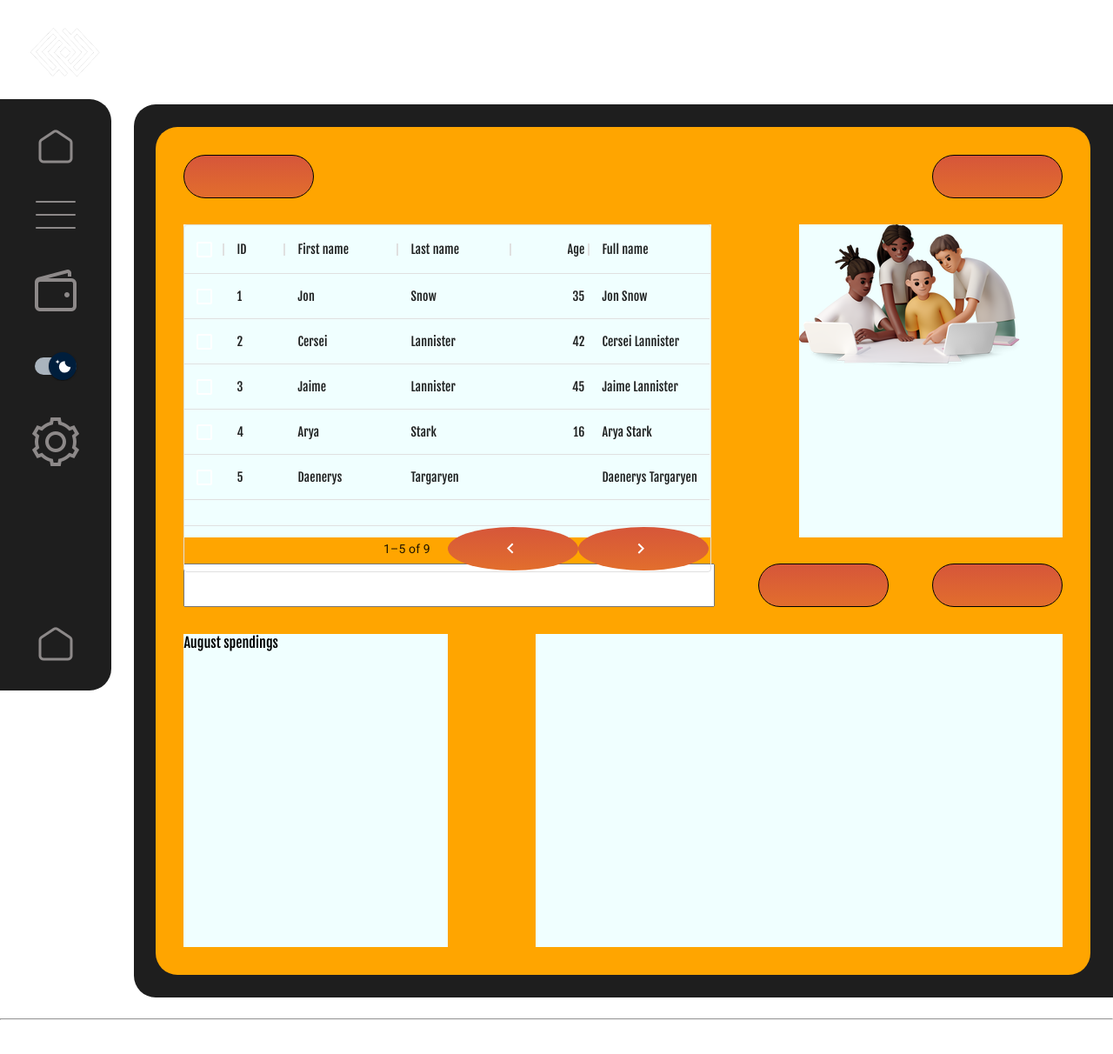
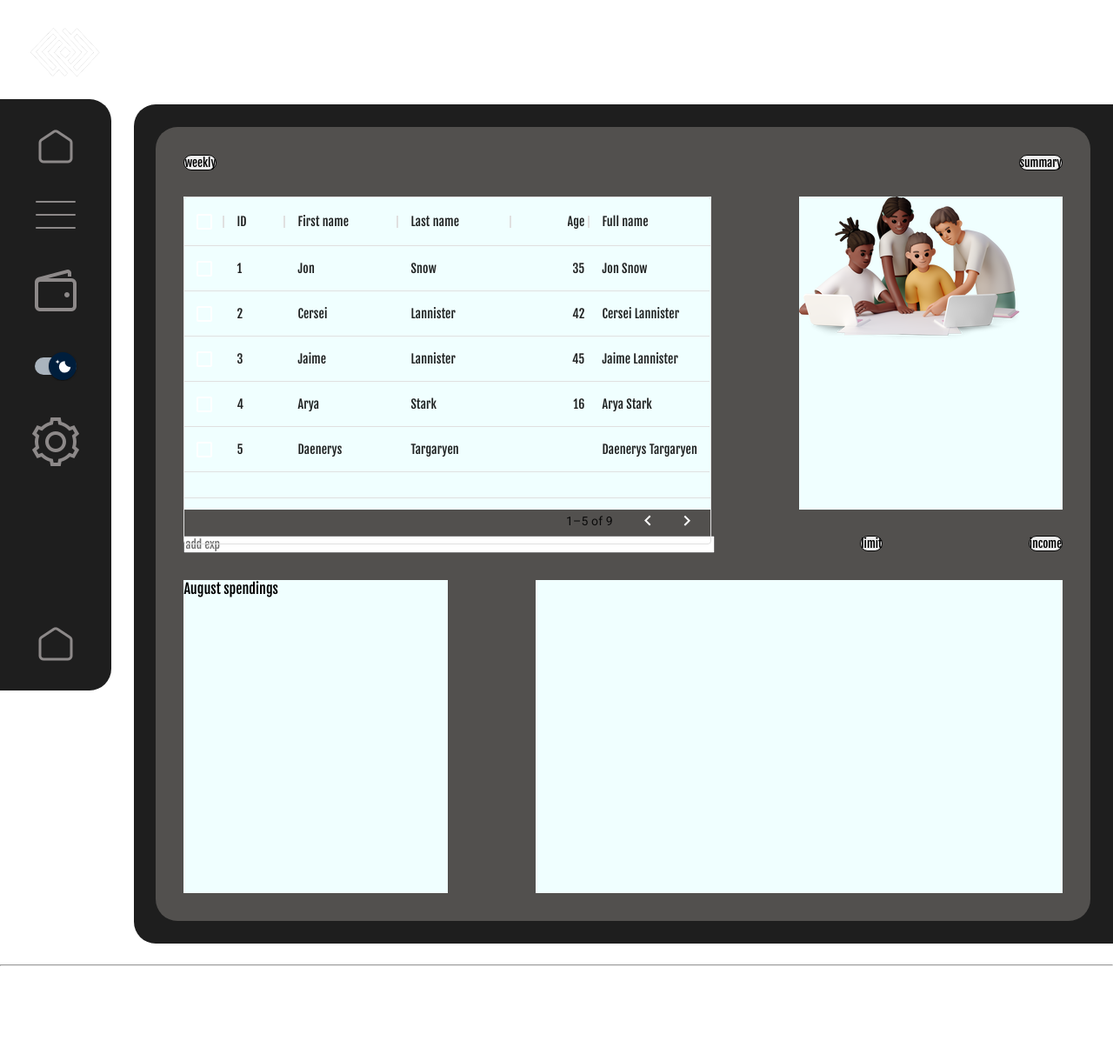
Before and after one commit to pesto-students/wallsync-frontend-team1-harsh, a React (Create React App) app in the folder client/: page / in a window 1280 px wide. Shown: the top 1212 px of the page at 87% size. After the commit the page ends 1176 px from the top, so only its background shows below. Built offline with nearby package versions, Linux system fonts and the light colour scheme.

Commit message:
button refactoring

```diff
--- a/client/src/App.js
+++ b/client/src/App.js
@@ -8,7 +8,7 @@ import Home from "./pages/home/Home";
 import GoogleB from "./components/GB/Google";
 import Profile from "./pages/profile/Profile";
 import Toggle from "./components/nav/toggle/Toggle";
-import Settings from './pages/settings/Settings'
+import Settings from "./pages/settings/Settings";
 import Expense from "./pages/ExpenseManager/Expense";
 import { IconButton } from "@mui/material";
 
@@ -17,10 +17,10 @@ function App() {
 		<div className="App">
 			{/* <Landing /> */}
 			{/* <Login /> */}
-			{/* <GoogleB/> */}
+
 			{/* <Signup /> */}
 			{/* <Home /> */}
-			<Expense/>
+			<Expense />
 			{/* <Profile /> */}
 			{/* <Settings/> */}
 			{/* <Toggle /> */}
--- a/client/src/components/button/button.css
+++ b/client/src/components/button/button.css
@@ -1,12 +1,24 @@
 
 button{
-    width: 150px;
+
+    border-radius: 25px;
+    /* color:white; */
+
+}
+.signUpB{
+     width: 150px;
     height: 50px;
-    border-radius: 25px;
     color:white;
     background: rgb(226,110,45);
     background: linear-gradient(0deg, rgba(226,110,45,1) 0%, rgba(214,86,58,1) 100%);
 }
+.loginB{
+    width: 150px;
+   height: 50px;
+   color:white;
+   background: rgb(226,110,45);
+   background: linear-gradient(0deg, rgba(226,110,45,1) 0%, rgba(214,86,58,1) 100%);
+}
 button:hover{
     cursor: pointer;
 }
--- a/client/src/components/footer/Footer.js
+++ b/client/src/components/footer/Footer.js
@@ -8,9 +8,9 @@ import TwitterIcon from "@mui/icons-material/Twitter";
 import { IconButton } from "@mui/material";
 
 const Footer = () => {
-  return (<>
-
-      <hr className="footerLine"/>
+	return (
+		<>
+			<hr className="footerLine" />
 			<div className="footer">
 				<div className="footer_links">
 					<span>WallSync |</span>
@@ -18,9 +18,15 @@ const Footer = () => {
 					<span>Terms & Conditions</span>
 				</div>
 				<div className="footer_icons">
+					<IconButton>
 						<InstagramIcon />
+					</IconButton>
+					<IconButton>
 						<FacebookIcon />
+					</IconButton>
+					<IconButton>
 						<TwitterIcon />
+					</IconButton>
 				</div>
 			</div>
 		</>
--- a/client/src/pages/ExpenseManager/Expense.js
+++ b/client/src/pages/ExpenseManager/Expense.js
@@ -7,7 +7,7 @@ import AccountCircleIcon from "@mui/icons-material/AccountCircle";
 import "./expensemanager.css";
 import Button from "../../components/button/Button";
 import pic1 from "../../assets/group.png";
-import GridTable from '../../components/Table/GridTable'
+import GridTable from "../../components/Table/GridTable";
 
 const Expense = () => {
 	return (
@@ -20,28 +20,26 @@ const Expense = () => {
 				<div className="mainDashBoard">
 					<div className="board">
 						<div className="topButtons">
-              <Button />
-              <Button />
+							<Button buttonName="weekly" />
+							<Button buttonName="summary" />
 						</div>
 						<div className="mainChart">
 							<div className="spendingsTable">
-                <GridTable/>
+								<GridTable />
 							</div>
 							<div className="spendingsDoughnut">
 								<img src={pic1} alt="" />
 							</div>
 						</div>
 						<div className="middleLayer">
-              <input type="text" />
-              <Button />
+							<input type="text" placeholder="add exp" />
+							<Button buttonName="limit" />
 							{/* <Button className={"Input"}/> */}
-              <Button />
+							<Button buttonName="income" />
 						</div>
 						<div className="LowerCharts">
 							<div className="spendings">August spendings</div>
-                <div className="BigChart">
-
-                </div>
+							<div className="BigChart"></div>
 						</div>
 					</div>
 				</div>
--- a/client/src/pages/ExpenseManager/expensemanager.css
+++ b/client/src/pages/ExpenseManager/expensemanager.css
@@ -14,7 +14,7 @@
   justify-content: space-between;
 }
 .board{
-    background-color: orange;
+    background-color: rgb(82, 80, 78);
     padding: 3%;
     width: auto;
     /* height: 80vh; */
--- a/client/src/pages/landing/Landing.js
+++ b/client/src/pages/landing/Landing.js
@@ -13,8 +13,8 @@ const Landing = () => {
 				<Header
 					className="landingButtons"
 					children={[
-						<Button buttonName={"Login"} />,
-						<Button buttonName={"Sign up"} />,
+						<Button buttonName="Login" className="loginB" />,
+						<Button buttonName="Sign up" className="signUpB" />,
 					]}
 				/>
 			</div>
--- a/client/src/pages/login/Login.js
+++ b/client/src/pages/login/Login.js
@@ -14,7 +14,7 @@ const Login = () => {
 		<>
 			<Header
 				className="loginHeader"
-				children={<Button buttonName={"Sign up"} className={"signupButton"} />}
+				children={<Button buttonName={"Sign up"} className={"signUpB"} />}
 			/>
 
 			<hr className="topLine" />
@@ -47,7 +47,7 @@ const Login = () => {
 						<div>
 							<Button
 								buttonName={"Login"}
-								className={"login"}
+								className={"loginB"}
 								type={"Submit"}
 							/>
 						</div>
@@ -59,10 +59,8 @@ const Login = () => {
 					</form>
 				</div>
 			</div>
-			<div className="homeFooter">
-				<hr />
-				<Footer />
-			</div>
+
+			<Footer />
 		</>
 	);
 };
--- a/client/src/pages/signUp/SignUp.js
+++ b/client/src/pages/signUp/SignUp.js
@@ -9,7 +9,7 @@ const Signup = () => {
 		<>
 			<Header
 				className="signupHeader"
-				children={<Button buttonName={"Login"} className={"loginButton"} />}
+				children={<Button buttonName={"Login"} className={"loginB"} />}
 			/>
 			<div className="signupBody">
 				<div className="signupForm">
@@ -68,7 +68,7 @@ const Signup = () => {
 						</div>
 
 						<div className="formSignupButton">
-							<Button buttonName="SignUp" />
+							<Button buttonName="SignUp" className="signUpB" />
 						</div>
 
 						<br />
```
Also changed, not shown: client/src/app.css (line endings or trailing spaces). Lines whose indentation alone changed are shown as unchanged.
